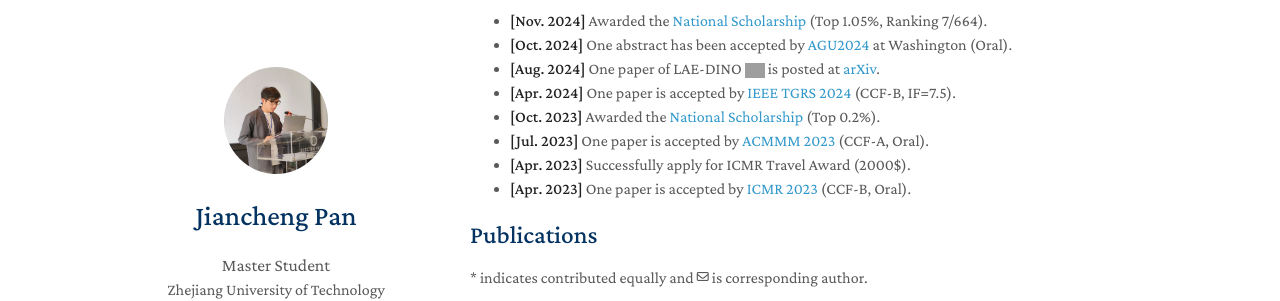
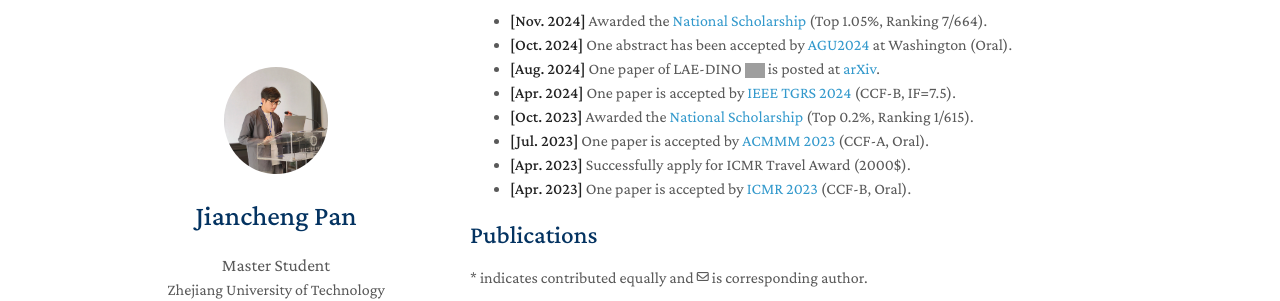
Before and after one commit to jaychempan/jaychempan.github.io, a Jekyll site: the page built from index.md, in a window 1280 px wide and 900 px high, scrolled down 309 px. Shown: the part 152-453 px from the top of the window. Built offline with Jekyll 4.4.1, drawn with Linux system fonts in a browser that asks for light colours; a style sheet for code colours, icons or effects is not loaded; our own code applies the rules of GitHub Pages for plain Markdown files; grey boxes are pictures that could not be loaded.

Commit message:
update index

```diff
--- a/index.md
+++ b/index.md
@@ -13,7 +13,7 @@ My research interests include but are not limited to Multimodal Learning, Data-c
 - **[Oct. 2024]** One abstract has been accepted by <a href="https://www.agu.org/annual-Meeting">AGU2024</a> at Washington (Oral).
 - **[Aug. 2024]** One paper of LAE-DINO <img src="images/papers/lae-dino.png" style="vertical-align: middle;" alt="Logo" width="20"> is posted at <a href="https://arxiv.org/abs/2408.09110">arXiv</a>.
 - **[Apr. 2024]** One paper is accepted by <a href="https://ieeexplore.ieee.org/xpl/RecentIssue.jsp?punumber=36">IEEE TGRS 2024</a> (CCF-B, IF=7.5).
-- **[Oct. 2023]** Awarded the <a href="">National Scholarship</a> (Top 0.2%).
+- **[Oct. 2023]** Awarded the <a href="">National Scholarship</a> (Top 0.2%, Ranking 1/615).
 - **[Jul. 2023]** One paper is accepted by <a href="https://www.acmmm2023.org/">ACMMM 2023</a> (CCF-A, Oral).
 - **[Apr. 2023]** Successfully apply for ICMR Travel Award (2000$).
 - **[Apr. 2023]** One paper is accepted by <a href="https://icmr2023.org/">ICMR 2023</a> (CCF-B, Oral).
```
